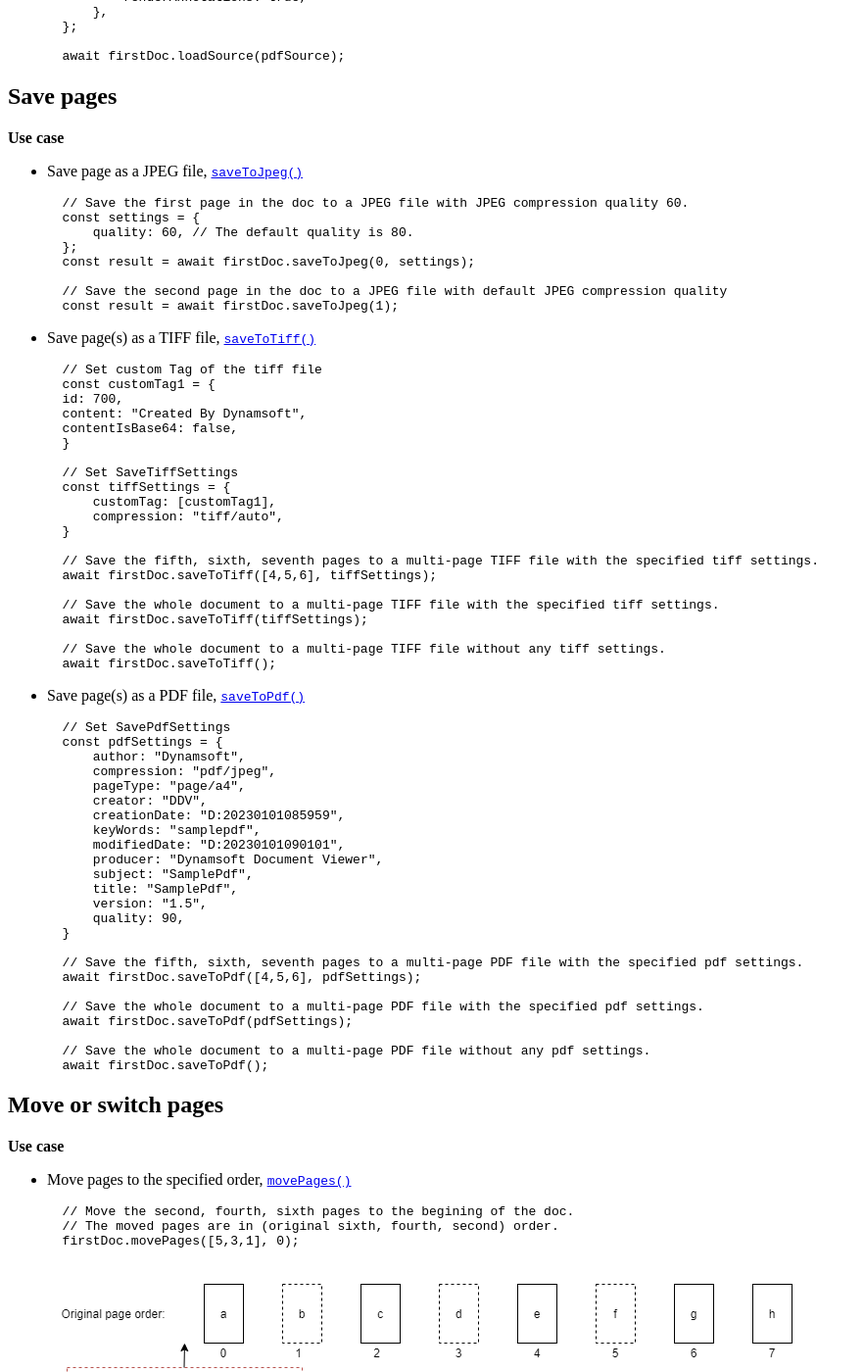
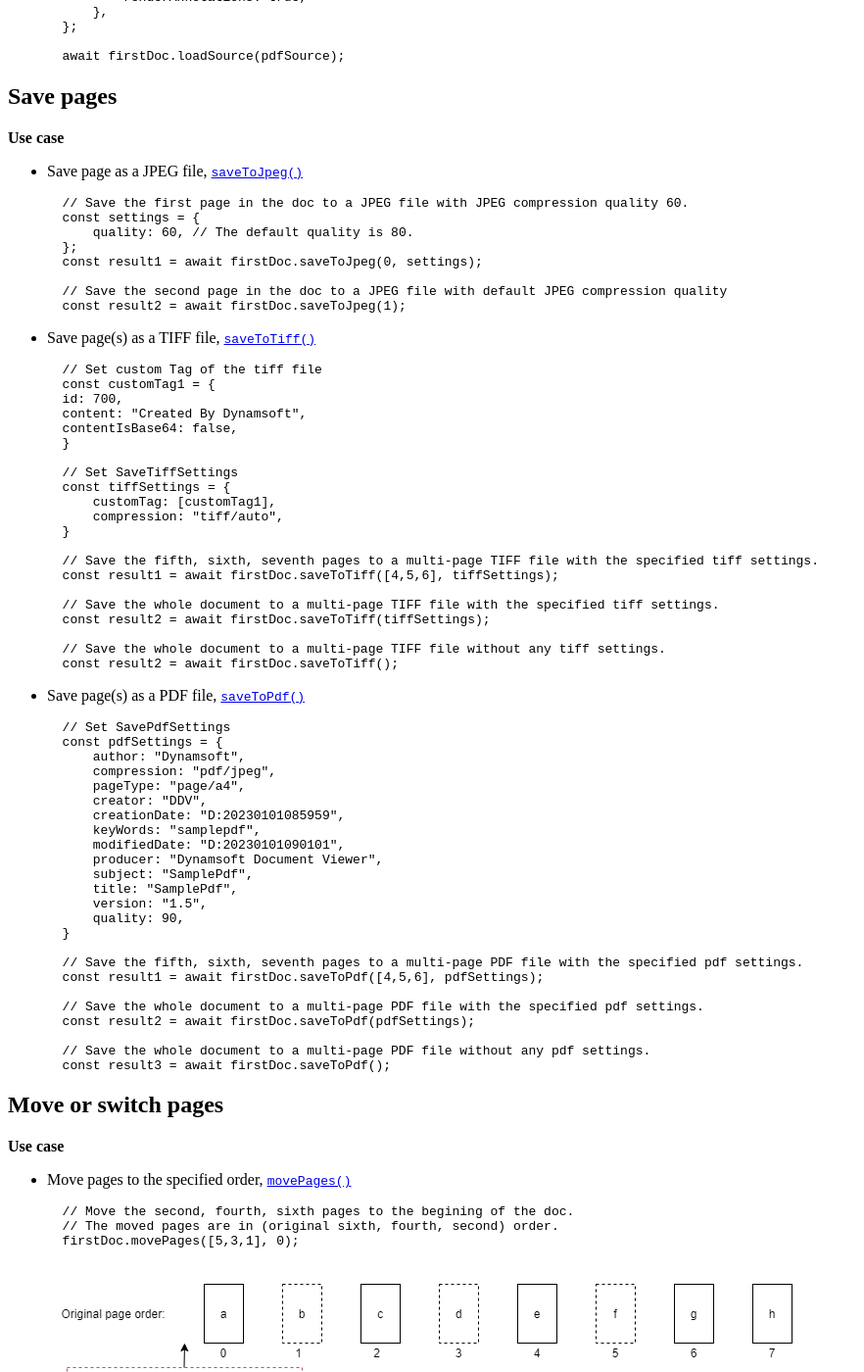
Before and after one commit to dynamsoft-docs/document-viewer-docs, a Jekyll site: the page built from features/datamanagement/pagemanagement.md, in a window 1280 px wide and 1400 px high, scrolled down 1455 px. Shown: the whole window at 98% size, without its empty margins (0-882 px from the left). Built offline with Jekyll 4.4.1, drawn with Linux system fonts in a browser that asks for light colours.

Commit message:
minor fix

````diff
--- a/features/datamanagement/pagemanagement.md
+++ b/features/datamanagement/pagemanagement.md
@@ -94,10 +94,10 @@ DDV is using [`Interface IDocument`]({{ site.api }}interface/idocument/index.htm
     const settings = {
         quality: 60, // The default quality is 80.
     };
-    const result = await firstDoc.saveToJpeg(0, settings);
+    const result1 = await firstDoc.saveToJpeg(0, settings);
 
     // Save the second page in the doc to a JPEG file with default JPEG compression quality
-    const result = await firstDoc.saveToJpeg(1);
+    const result2 = await firstDoc.saveToJpeg(1);
     ```
 
 - Save page(s) as a TIFF file, [`saveToTiff()`]({{ site.api }}interface/idocument/index.html#savetotiff)
@@ -117,13 +117,13 @@ DDV is using [`Interface IDocument`]({{ site.api }}interface/idocument/index.htm
     }
 
     // Save the fifth, sixth, seventh pages to a multi-page TIFF file with the specified tiff settings.
-    await firstDoc.saveToTiff([4,5,6], tiffSettings);
+    const result1 = await firstDoc.saveToTiff([4,5,6], tiffSettings);
 
     // Save the whole document to a multi-page TIFF file with the specified tiff settings.
-    await firstDoc.saveToTiff(tiffSettings);
+    const result2 = await firstDoc.saveToTiff(tiffSettings);
 
     // Save the whole document to a multi-page TIFF file without any tiff settings.
-    await firstDoc.saveToTiff();
+    const result2 = await firstDoc.saveToTiff();
     ```
 
 - Save page(s) as a PDF file, [`saveToPdf()`]({{ site.api }}interface/idocument/index.html#savetopdf)
@@ -146,13 +146,13 @@ DDV is using [`Interface IDocument`]({{ site.api }}interface/idocument/index.htm
     }
 
     // Save the fifth, sixth, seventh pages to a multi-page PDF file with the specified pdf settings.
-    await firstDoc.saveToPdf([4,5,6], pdfSettings);
+    const result1 = await firstDoc.saveToPdf([4,5,6], pdfSettings);
 
     // Save the whole document to a multi-page PDF file with the specified pdf settings.
-    await firstDoc.saveToPdf(pdfSettings);
+    const result2 = await firstDoc.saveToPdf(pdfSettings);
 
     // Save the whole document to a multi-page PDF file without any pdf settings.
-    await firstDoc.saveToPdf();
+    const result3 = await firstDoc.saveToPdf();
     ```
 
 ## Move or switch pages
````
Also changed, not shown: api/interface/idocument/index.md (+4 -4 lines).
